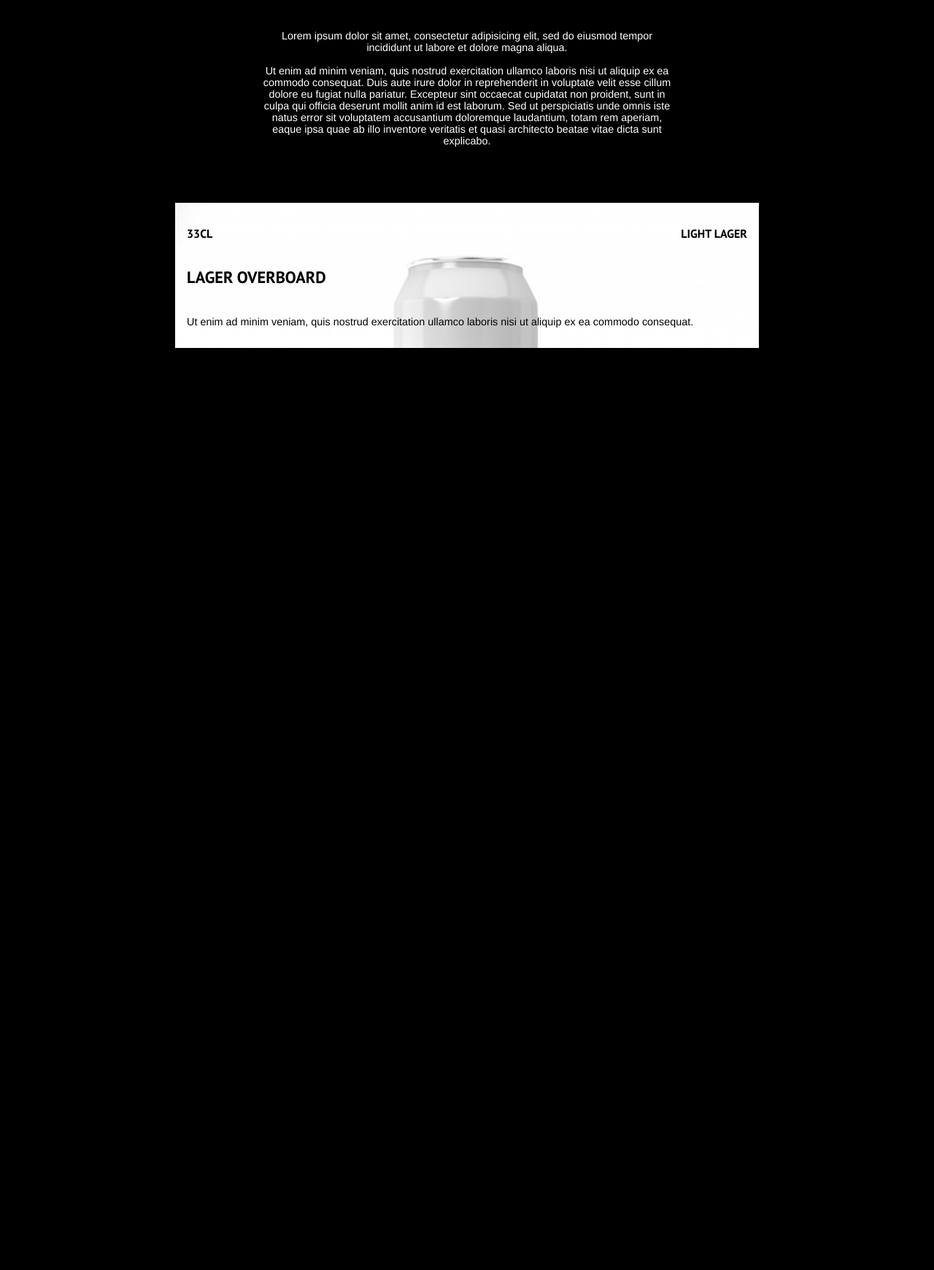
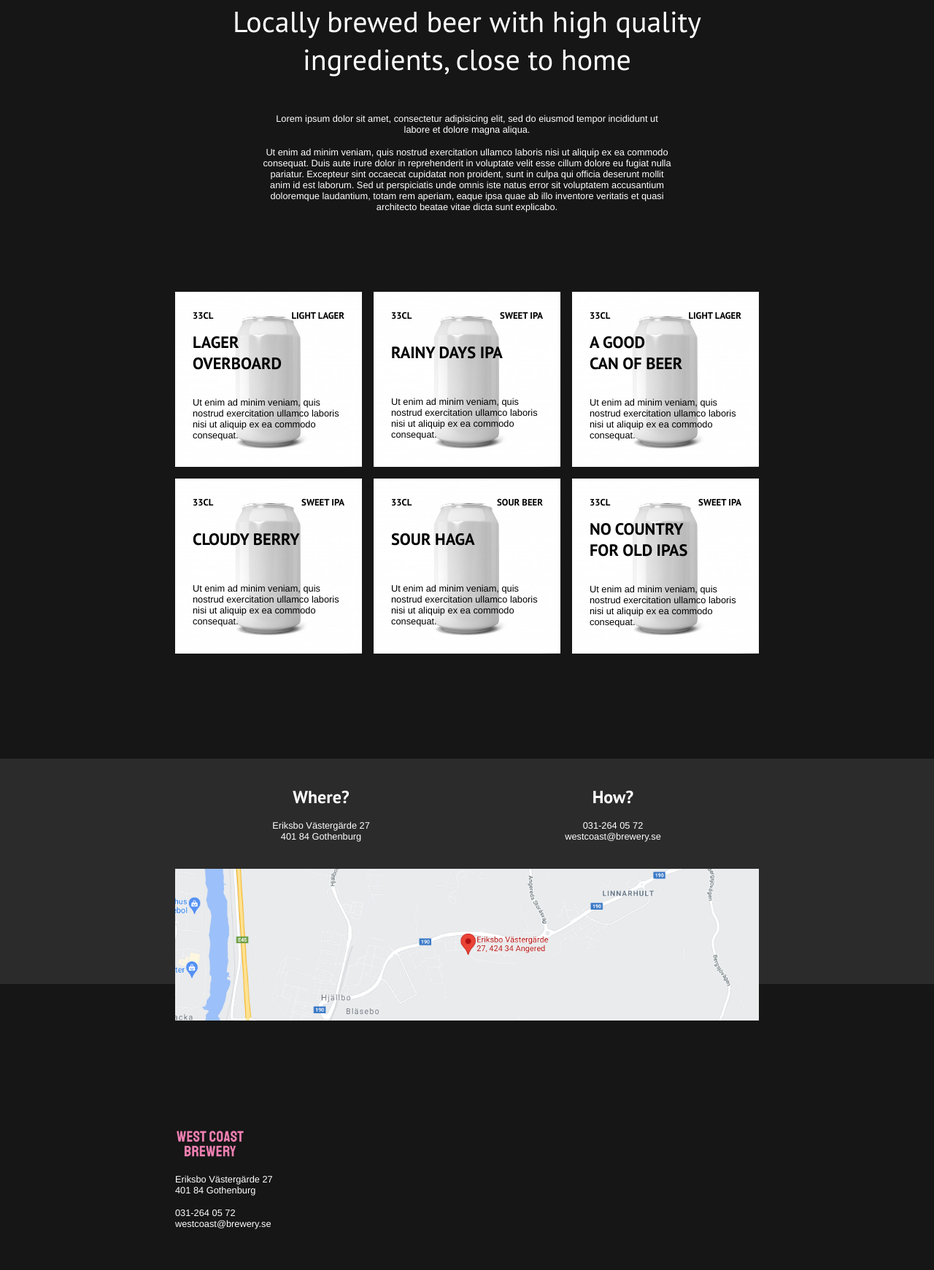
Before and after one commit to mariahelenanoren/west_coast_brewery, a plain HTML site: page index.html in a window 1280 px wide. Shown: the part 1059-2800 px from the top of the page at 73% size. Before the commit the page ends 1536 px from the top, so only its background shows below. Drawn offline with Linux system fonts and the light colour scheme.

Commit message:
more styling and added content

```diff
--- a/index.html
+++ b/index.html
@@ -23,26 +23,17 @@
 
         <div class="page-padding">
             <div class="about">
-                <p class="paragraph-topic text-center bold text-white">
-                    Our philosophy
-                </p>
-                <h2 class="text-center text-white normal">
+                <p class="paragraph-topic text-center bold">Our philosophy</p>
+                <h2 class="text-center normal">
                     Locally brewed beer with high quality ingredients, close to
                     home
                 </h2>
-                <p
-                    class="
-                        paragraph
-                        about-paragraph
-                        semibold
-                        text-center text-white
-                    "
-                >
+                <p class="paragraph about-paragraph semibold text-center">
                     Lorem ipsum dolor sit amet, consectetur adipisicing elit,
                     sed do eiusmod tempor incididunt ut labore et dolore magna
                     aliqua.
                 </p>
-                <p class="about-paragraph text-center text-white">
+                <p class="about-paragraph text-center">
                     Ut enim ad minim veniam, quis nostrud exercitation ullamco
                     laboris nisi ut aliquip ex ea commodo consequat. Duis aute
                     irure dolor in reprehenderit in voluptate velit esse cillum
@@ -56,12 +47,72 @@
                 </p>
             </div>
             <div class="product-grid">
-                <div class="product">
+                <div class="product text-black">
                     <div class="details-container">
                         <p class="product-details bold">33cl</p>
                         <p class="product-details bold">Light lager</p>
                     </div>
-                    <h3>Lager overboard</h3>
+                    <h3>Lager<br />overboard</h3>
+                    <p>
+                        Ut enim ad minim veniam, quis nostrud exercitation
+                        ullamco laboris nisi ut aliquip ex ea commodo consequat.
+                    </p>
+                </div>
+
+                <div class="product text-black">
+                    <div class="details-container">
+                        <p class="product-details bold">33cl</p>
+                        <p class="product-details bold">Sweet IPA</p>
+                    </div>
+                    <h3>Rainy days IPA</h3>
+                    <p>
+                        Ut enim ad minim veniam, quis nostrud exercitation
+                        ullamco laboris nisi ut aliquip ex ea commodo consequat.
+                    </p>
+                </div>
+
+                <div class="product text-black">
+                    <div class="details-container">
+                        <p class="product-details bold">33cl</p>
+                        <p class="product-details bold">Light lager</p>
+                    </div>
+                    <h3>A good<br />can of beer</h3>
+                    <p>
+                        Ut enim ad minim veniam, quis nostrud exercitation
+                        ullamco laboris nisi ut aliquip ex ea commodo consequat.
+                    </p>
+                </div>
+
+                <div class="product text-black">
+                    <div class="details-container">
+                        <p class="product-details bold">33cl</p>
+                        <p class="product-details bold">Sweet IPA</p>
+                    </div>
+                    <h3>Cloudy berry</h3>
+                    <p>
+                        Ut enim ad minim veniam, quis nostrud exercitation
+                        ullamco laboris nisi ut aliquip ex ea commodo consequat.
+                    </p>
+                </div>
+
+                <div class="product text-black">
+                    <div class="details-container">
+                        <p class="product-details bold">33cl</p>
+                        <p class="product-details bold">Sour beer</p>
+                    </div>
+                    <h3>Sour Haga</h3>
+                    <p>
+                        Ut enim ad minim veniam, quis nostrud exercitation
+                        ullamco laboris nisi ut aliquip ex ea commodo consequat.
+                    </p>
+                </div>
+
+                <div class="product text-black">
+                    <div class="details-container">
+                        <p class="product-details bold">33cl</p>
+                        <p class="product-details bold">Sweet IPA</p>
+                    </div>
+                    <h3>No country<br />for old IPAs</h3>
                     <p>
                         Ut enim ad minim veniam, quis nostrud exercitation
                         ullamco laboris nisi ut aliquip ex ea commodo consequat.
@@ -69,5 +120,37 @@
                 </div>
             </div>
         </div>
+
+        <!-- Contact -->
+        <div class="contact">
+            <div class="page-padding">
+                <div class="contact-inner">
+                    <div>
+                        <h4 class="text-center">Where?</h4>
+                        <p class="text-center">
+                            Eriksbo Västergärde 27 <br />401 84 Gothenburg
+                        </p>
+                    </div>
+                    <div>
+                        <h4 class="text-center">How?</h4>
+                        <p class="text-center">
+                            031-264 05 72<br />westcoast@brewery.se
+                        </p>
+                    </div>
+                </div>
+                <img class="map" src="./assets/map.png" />
+            </div>
+        </div>
+        <div class="page-padding">
+            <footer>
+                <div>
+                    <img class="footer-logo" src="./assets/logo2.png" />
+                    <p>Eriksbo Västergärde 27 <br />401 84 Gothenburg</p>
+                </div>
+                <div>
+                    <p>031-264 05 72<br />westcoast@brewery.se</p>
+                </div>
+            </footer>
+        </div>
     </body>
 </html>
--- a/style.css
+++ b/style.css
@@ -4,7 +4,8 @@ body {
     margin: 0;
     width: 100%;
     height: 100%;
-    background-color: #000000;
+    background-color: #161616;
+    color: #ffffff;
 }
 
 body * {
@@ -15,7 +16,8 @@ body * {
 
 h1,
 h2,
-h3 {
+h3,
+h4 {
     font-family: 'PT Sans', sans-serif;
 }
 
@@ -26,18 +28,20 @@ h2 {
 
 h3 {
     text-transform: uppercase;
-    color: #000000;
     font-size: 1.4rem;
+    margin: 0.8rem 0 1rem 0;
 }
 
-p,
 h4 {
-    font-family: 'Helvetica Neue', Helvetica, serif;
+    font-size: 1.5rem;
+    margin: 0.8rem 0 0.5rem 0;
 }
 
 p {
+    font-family: 'Helvetica Neue', Helvetica, serif;
     margin: 1rem 0 0.8rem 0;
-    font-size: 0.9rem;
+    font-size: 0.8rem;
+    font-weight: 300;
 }
 
 /* REUSABLE STYLES */
@@ -64,26 +68,26 @@ p {
     font-weight: 300;
 }
 
-.text-white {
-    color: #ffffff;
+.text-black {
+    color: #000000;
 }
 
 /* --------- */
 
 .logo {
     display: block;
-    margin: 10rem auto 4.5rem auto;
-    width: 15rem;
+    margin: 12rem auto 5rem auto;
+    width: 13rem;
 }
 
 .hero {
     width: 100%;
-    height: 20rem;
+    height: 25rem;
     object-fit: cover;
 }
 
 .about {
-    padding: 4rem 0;
+    padding: 6rem 0;
 }
 
 .about-paragraph {
@@ -98,13 +102,21 @@ p {
     text-transform: uppercase;
 }
 
+.product-grid {
+    display: grid;
+    grid-template-columns: repeat(auto-fill, minmax(200px, 1fr));
+    gap: 1rem;
+}
+
 .product {
     display: flex;
     flex-direction: column;
     justify-content: space-between;
+    height: 15rem;
     background-image: url('./assets/can.jpeg');
     background-size: cover;
-    padding: 1rem;
+    background-position: center;
+    padding: 1.5rem;
 }
 
 .details-container {
@@ -113,8 +125,50 @@ p {
     justify-content: space-between;
 }
 
+.details-container p {
+    margin: 0;
+}
+
 .product-details {
     font-family: 'PT Sans', sans-serif;
     text-transform: uppercase;
-    font-size: 1rem;
 }
+
+.contact {
+    margin: 9rem 0 7rem 0;
+    background: linear-gradient(#2b2b2b 85%, #161616 0%);
+}
+
+.contact-inner {
+    padding: 1.5rem 0 1.5rem 0;
+    display: flex;
+}
+
+.contact-inner div {
+    flex: 1;
+}
+
+.map {
+    width: 100%;
+    height: 13rem;
+    object-fit: cover;
+    object-position: center;
+}
+
+footer {
+    padding: 2rem 0 4rem 0;
+}
+
+.footer-logo {
+    width: 6rem;
+}
+
+@media screen and (max-width: 640px) {
+    .page-padding {
+        padding: 0 2rem;
+    }
+
+    .contact-inner {
+        flex-direction: column;
+    }
+}
```
Also changed, not shown: assets/map.png (added).
